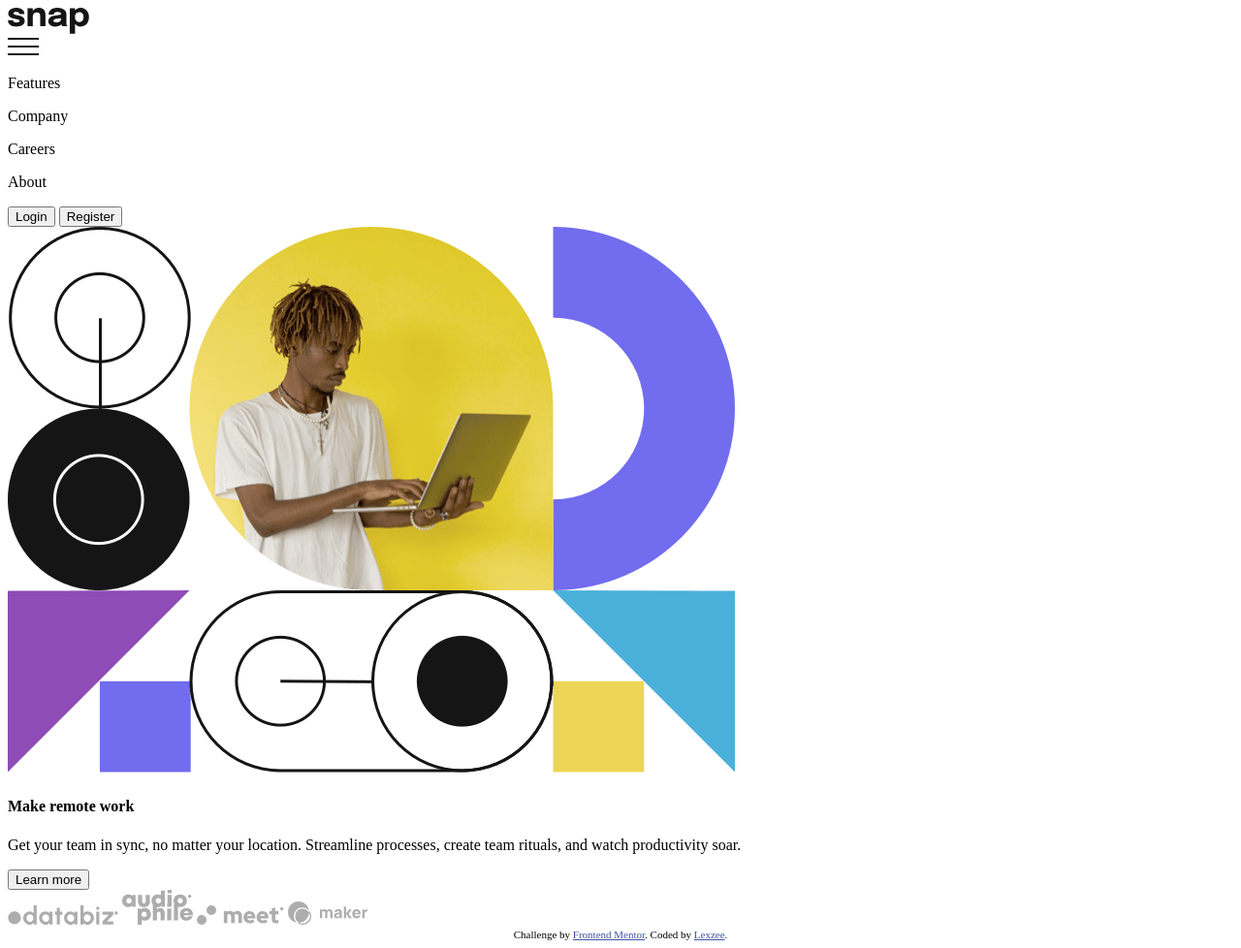
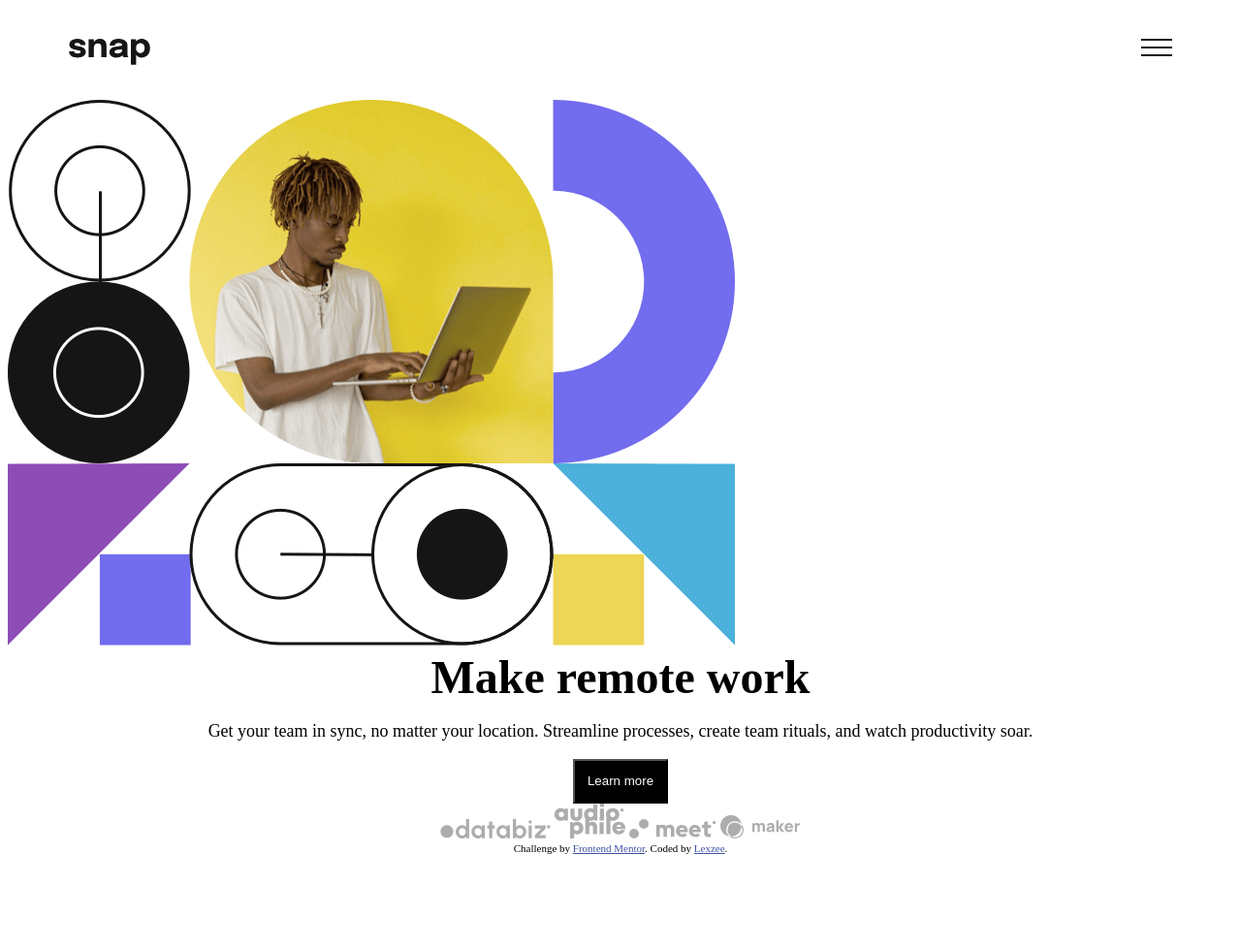
Before and after one commit to lexzee/introWithNavigation, a plain HTML site: page index.html in a window 1280 px wide. Shown: the whole page at 97% size. After the commit the page ends 889 px from the top, so only its background shows below. Drawn offline with nearby package versions, Linux system fonts and the light colour scheme; files that its build step writes are made by us from their sources; a script that the page names is missing.

Commit message:
styling using vanilla css

```diff
--- a/index.html
+++ b/index.html
@@ -5,7 +5,7 @@
   <meta name="viewport" content="width=device-width, initial-scale=1.0"> <!-- displays site properly based on user's device -->
 
   <link rel="icon" type="image/png" sizes="32x32" href="./images/favicon-32x32.png">
-  <link rel="stylesheet" href="./main.css">
+  <link rel="stylesheet" href="./input.css">
 
   <title>Frontend Mentor | Intro section with dropdown navigation</title>
 
@@ -15,32 +15,32 @@
     .attribution a { color: hsl(228, 45%, 44%); }
   </style>
 </head>
-<body class="bg-almostWhite relative">
-  <header id="header" class="container flex flex-row m-6 justify-between">
+<body>
+  <header id="header">
     <!-- Navigation Container -->
-    <nav id="flex flex-row navigation">
+    <nav id="navigation">
       <!-- Logo and Menu container -->
-      <section id=" flex logo">
+      <section id="logo">
         <!-- Logo -->
         <img src="images/logo.svg" alt="Snap's Logo" id="logo"/>
+        <img id="menu-btn" onclick="this.srcList.toggle='images/icon-close-menu.svg'" src="images/icon-menu.svg" alt="menu">
       </section>
       <!-- Menu -->
       <section class="flex md:hidden">
         <!-- <button class="flex bg-menu-open bg-norepeat bg-object-fill items-center px-3 py-2 h-6 w-6">
           <svg class="fill-current h-3 w-3" viewBox="0 0 20 20" xmlns="http://www.w3.org/2000/svg"><title>Menu</title><path d="M0 3h20v2H0V3zm0 6h20v2H0V9zm0 6h20v2H0v-2z"/></svg>
         </button> -->
-        <img id="menu-btn" onclick="this.src.toggle='images/icon-close-menu.svg'" src="images/icon-menu.svg" alt="menu">
       </section>
-      <section id="flex menu" class="">
+      <section id="menu">
         <!-- Navigations -->
-        <section id="nav" class="">
-          <p>Features</p>
-          <P>Company</P>
-          <p>Careers</p>
-          <p>About</p>
+        <section id="nav">
+          <a href="#">Features</a>
+          <a href="#">Company</a>
+          <a href="#">Careers</a>
+          <a href="#">About</a>
         </section>
         <!-- CTA's -->
-        <section id="cta" class="flex flex-col">
+        <section id="cta">
           <button id="login">Login</button>
           <button id="reg">Register</button>
         </section>
@@ -54,21 +54,21 @@
       <img src="images/image-hero-mobile.png" alt="Hero Image" id="main">
     </section>
     <!-- Desription -->
-    <section id="body" class="m-6 space-y-12">
+    <section id="body">
       <!-- Texts and CTA -->
-      <section id="textCTA"  class="flex flex-col align-center text-center space-y-6 mt-12">
-        <h1 class="font-epilogue text-5xl">
+      <section id="textCTA">
+        <h1>
           Make remote work
         </h1>
         <p class=text-mediumGray>
           Get your team in sync, no matter your location. Streamline processes, create team rituals, and watch productivity soar.
         </p>
-        <button class="bg-almostBlack text-almostWhite border rounded-xl h-auto p-6 w-auto mx-auto">
+        <button>
           Learn more
         </button>
       </section>
       <!-- Partners -->
-      <section id="partners" class="flex flex-row justify-around mx-6">
+      <section id="partners">
         <img src="images/client-databiz.svg" alt="DataBiz logo" class="partner">
         <img src="images/client-audiophile.svg" alt="AudioPhile logo" class="partner">
         <img src="images/client-meet.svg" alt="Meet logo" class="partner">
--- a/input.css
+++ b/input.css
@@ -1,4 +1,4 @@
-@tailwind base;
+/* @tailwind base;
 @tailwind components;
 @tailwind utilities;
 
@@ -15,4 +15,49 @@
   html {
     font-family: 'Epilogue', sans-serif, system-ui;
   }
+} */
+
+#header{
+    display: relative;
 }
+
+nav {
+    display: flex;
+    flex-direction: column;
+    padding: 2em 5%;
+}
+#logo{
+    justify-content: space-between;
+    /* display: inline-block; */
+
+}
+#menu-btn{
+    float: right;
+}
+#menu{
+    display: none;
+}
+
+#main{
+    display: relative;
+}
+#body{
+    display: flex;
+    flex-direction: column;
+    align-items: center;
+    text-align: center;
+}
+#textCTA h1{
+    /* text-align: center; */
+    font-size: 3em;
+    margin: 0;
+}
+#textCTA p{
+    font-size: 18px;
+}
+#textCTA button{
+    padding: 1em;
+    color: white;
+    background-color: black;
+    border: 1px solid blue 50%;
+}
```
Also changed, not shown: script.js (added).
